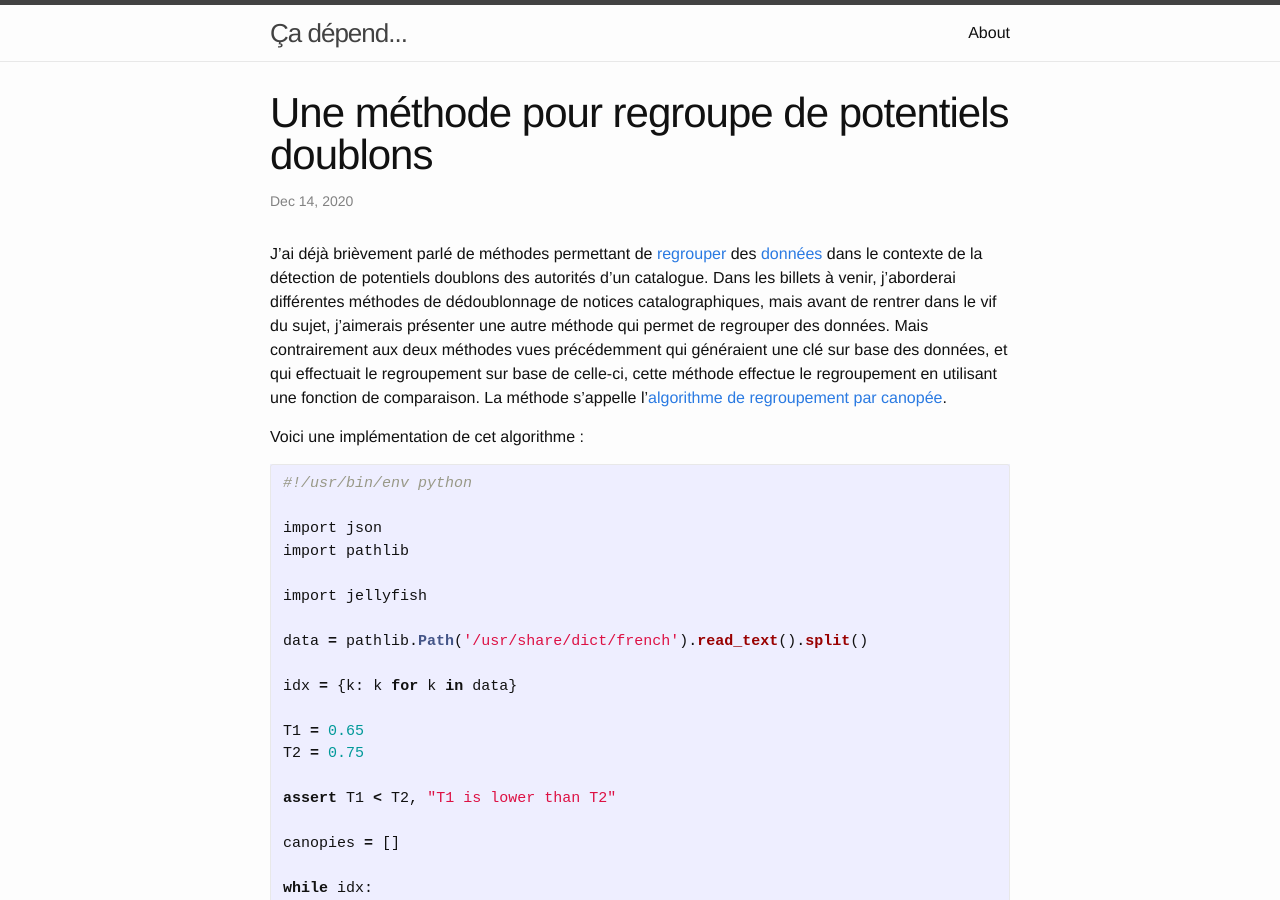
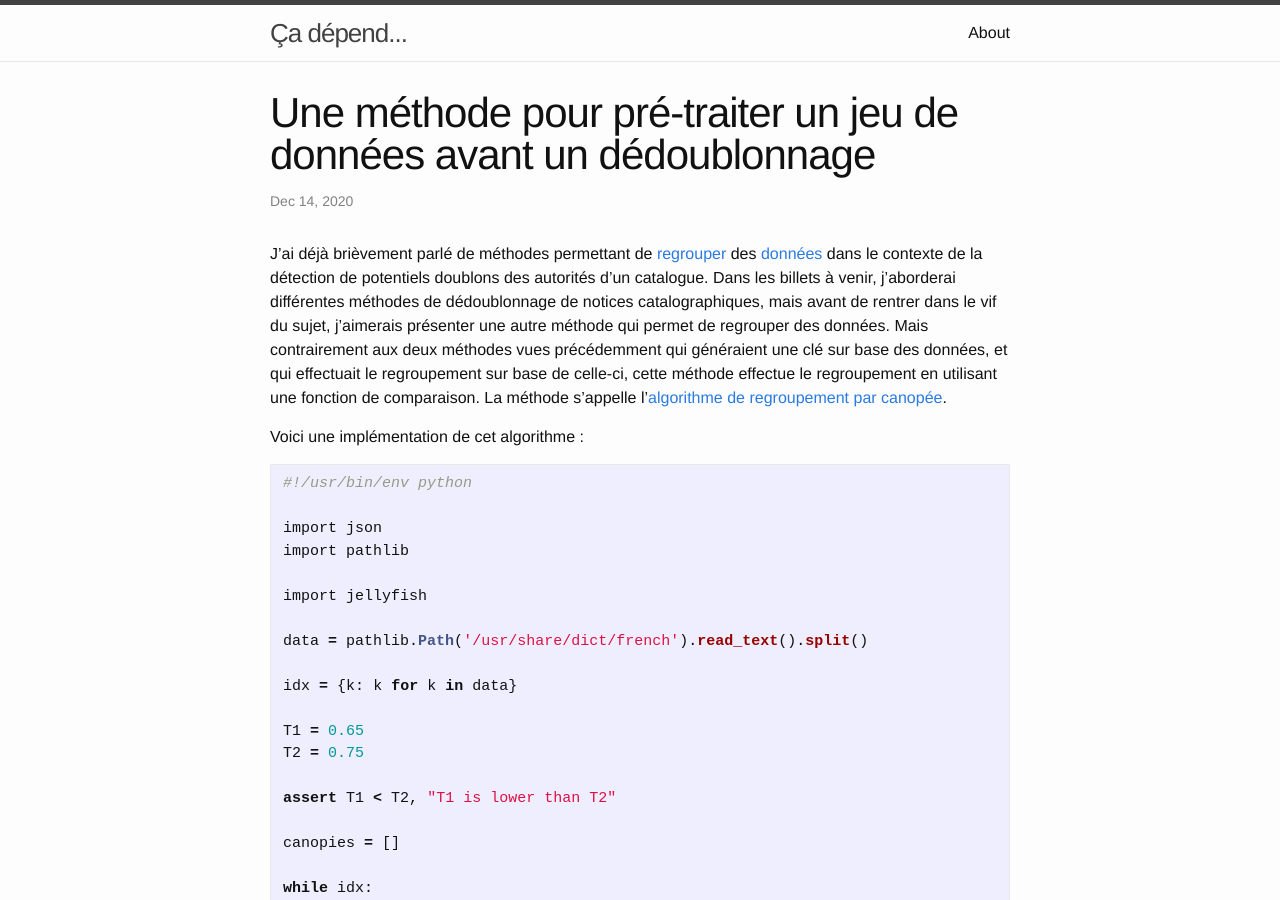
Before and after one commit to edipretoro/edipretoro.github.io, a Jekyll site: the page built from _posts/2020-12-14-methode_pour_regrouper_des_doublons.md, in a window 1280 px wide and 900 px high. Built offline with Jekyll 4.4.1, drawn with Linux system fonts in a browser that asks for light colours; comment, search, counter and statistics services are not loaded.

Commit message:
Updating the title

```diff
--- a/_posts/2020-12-14-methode_pour_regrouper_des_doublons.md
+++ b/_posts/2020-12-14-methode_pour_regrouper_des_doublons.md
@@ -1,6 +1,6 @@
 ---
 layout: post
-title: Une méthode pour regroupe de potentiels doublons
+title: Une méthode pour pré-traiter un jeu de données avant un dédoublonnage
 category: [LIS Advent Calendar]
 tags: [Python, Algorithme, Data Matching]
 published: true
```
